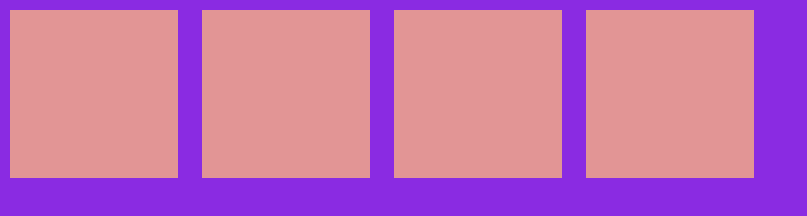
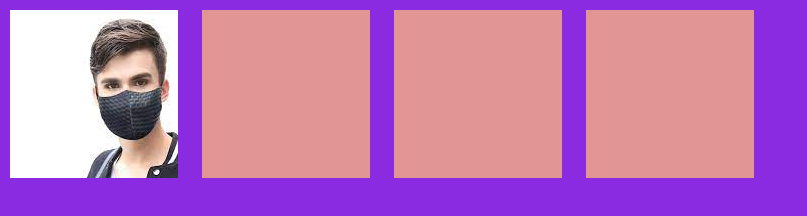
Before and after one commit to Nasir-Saeed/drag_and_drop, a plain HTML site: page index.html in a window 1280 px wide. Shown: the whole page, without its empty margins (0-807 px from the left). Drawn offline with Linux system fonts and the light colour scheme.

Commit message:
Add files via upload

```diff
--- a/index.html
+++ b/index.html
@@ -28,7 +28,7 @@
         height: 168px;
         width: 168px;
         position: relative;
-        background-image: url('/nasir.jpg');
+        background-image: url('../img/nasir.jpg');
         cursor: pointer;
     }
 
```
